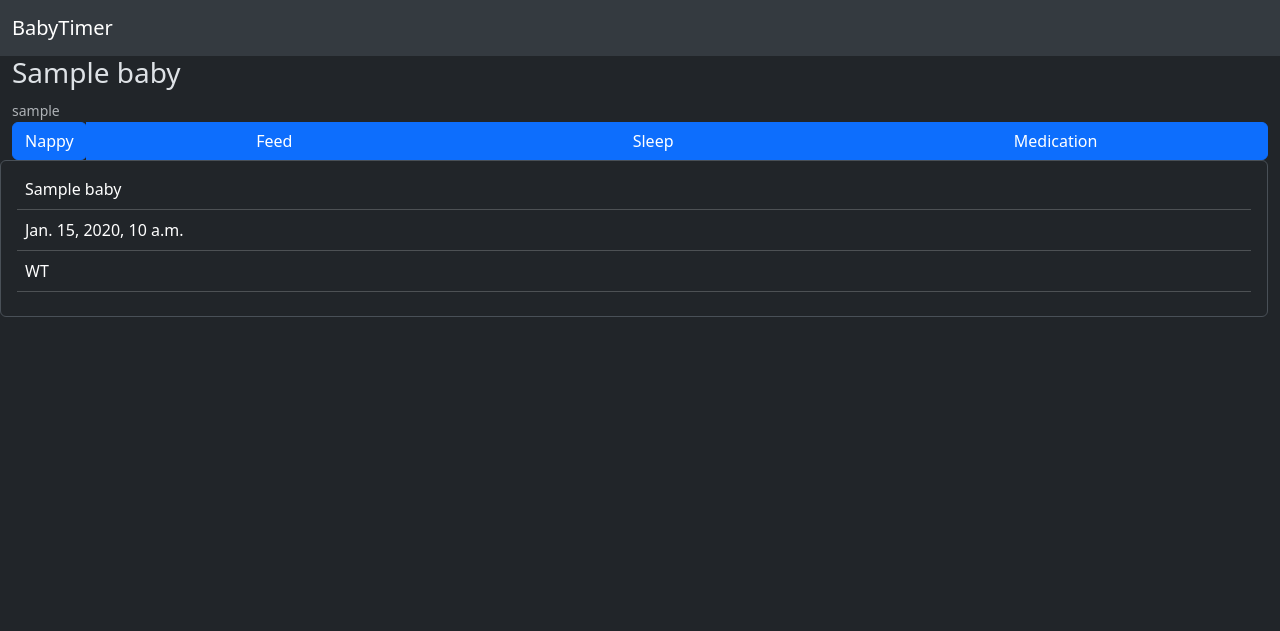
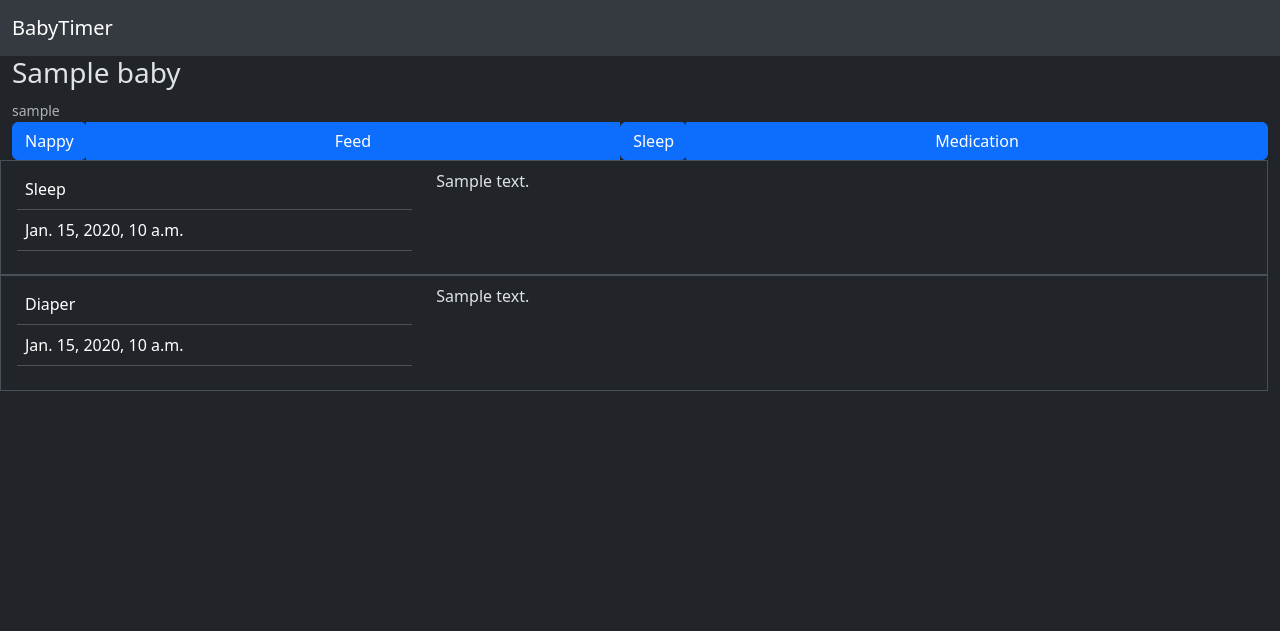
Before and after one commit to RobinF98/baby_timer_1.1, a Django app: page /logs/1 in a window 1280 px wide. Shown: the top 631 px of the page. Run offline with Django 5.2, Linux system fonts and the light colour scheme; tables that the repository leaves empty hold one stand-in row (values such as "Sample post"); some libraries are stand-ins or nearby versions.

Commit message:
Edit logs template to show multiple models

```diff
--- a/logs/templates/logs/logs.html
+++ b/logs/templates/logs/logs.html
@@ -1,4 +1,6 @@
-{% extends "base.html" %}\
+{% extends "base.html" %}
+{% load to_class_name %}
+
 {% block content %}
 <!-- buttonsup
     top for adding logs, or a dropown ,
@@ -29,7 +31,9 @@ FOR BUTTON GROUP SCROLL
                 <button type="button" class="btn btn-primary">Nappy</button>
             </a>
             <button type="button" class="btn btn-primary">Feed</button>
+            <a href="{% url 'add-sleep' baby.id %}">
                 <button type="button" class="btn btn-primary">Sleep</button>
+            </a>
             <button type="button" class="btn btn-primary">Medication</button>
         </div>
     </div>
@@ -38,22 +42,31 @@ FOR BUTTON GROUP SCROLL
     <!--consider making into a striped table -->
     <div class="row">
         <ul class="list-group">
-            {% for diaper in diapers %}
-                <a href="{% url 'edit-diaper' diaper.id %}" class="list-group-item list-group-item-action">
+            {% for entry in logs_list %}
+            <li>
+                <a href="#" class="list-group-item list-group-item-action">
+                    <div class="row">
+                        <div class="col-md-4">
                             <table class="table table-dark">
                                 <tbody>
                                     <tr>
-                                <td>{{diaper.baby}}</td>
+                                        <td>{{entry | to_class_name}}</td>
                                     </tr>
                                     <tr>
-                                <td>{{diaper.time}}</td>
+                                        <td>{{entry.time}}</td>
                                     </tr>
                                     <tr>
-                                <td>{{diaper.type}}</td>
+                                        <!-- <td>{{diaper.type}}</td> -->
                                     </tr>
                                 </tbody>
                             </table>
+                        </div>
+                        <div class="col-md-4">
+                            {{entry.notes}}
+                        </div>
+                    </div>
                 </a>
+            </li>
             {% endfor %}
         </ul>
     </div>
--- /dev/null
+++ b/logs/templatetags/to_class_name.py
@@ -0,0 +1,8 @@
+from django import template
+
+register = template.Library()
+
+
+@register.filter
+def to_class_name(value):
+    return value.__class__.__name__
```
Also changed, not shown: logs/migrations/0006_baby_notes.py (added), logs/migrations/0007_rename_start_time_sleep_time.py (added). Lines whose indentation alone changed are shown as unchanged.
